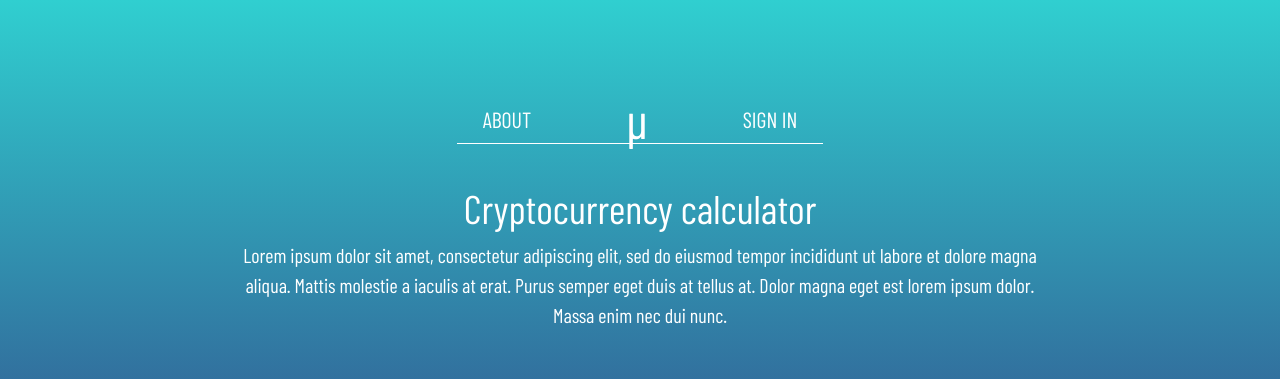
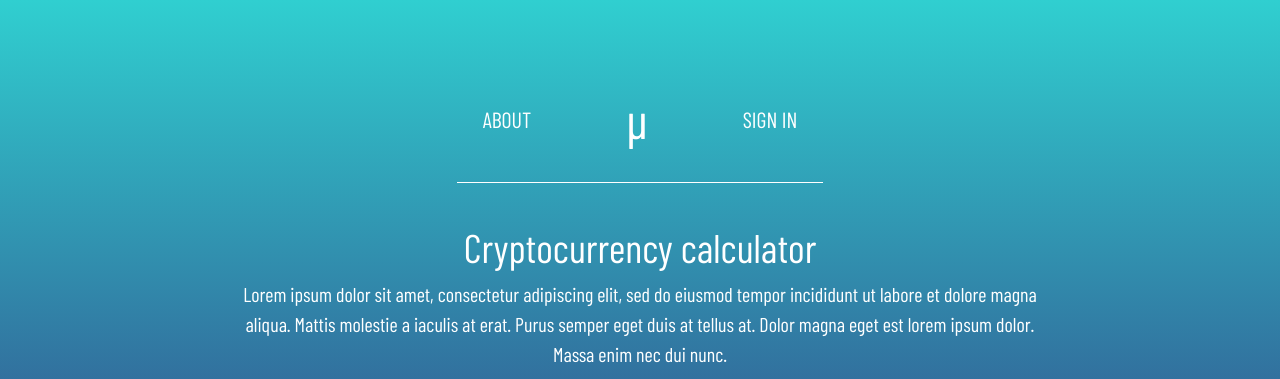
Before and after one commit to MrGatzi/Pro3_-nzen, a PHP site: template templates/index.twig in a window 1280 px wide. Shown: the top 379 px of the page. Run offline with PHP 8.4, Linux system fonts and the light colour scheme; the template is opened without the code that fills it, so the values that code supplies are empty; some libraries are stand-ins or nearby versions.

Commit message:
added v 1.0

```diff
--- a/public/css/main.css
+++ b/public/css/main.css
@@ -81,7 +81,7 @@ a {
     padding-left: 25px;
     color: #ffffff;
     font-size: 22px;
-    margin-bottom: -39px;
+    margin-bottom: px;
 }
 
 .nav:hover,
```
